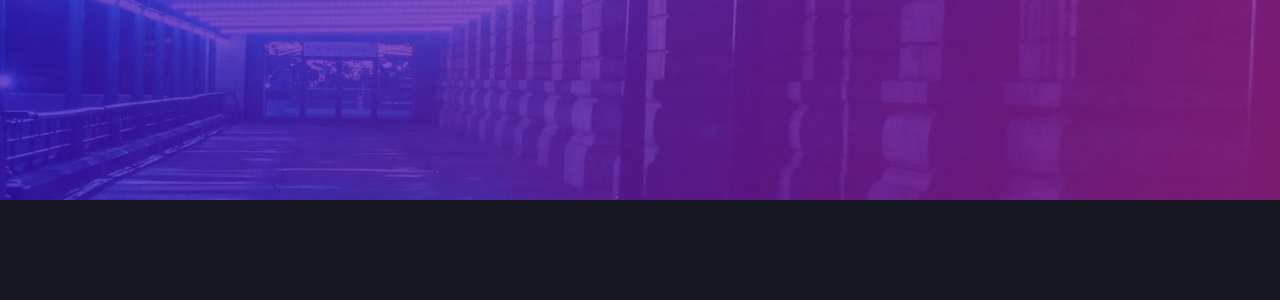
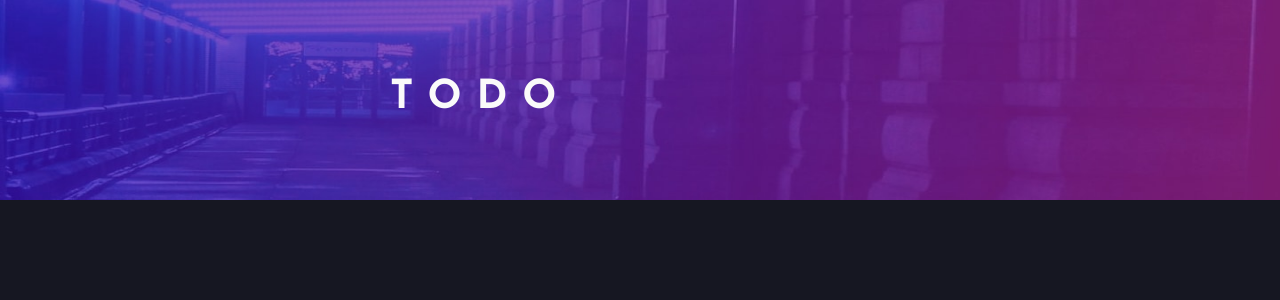
Before and after one commit to Jaylonnet/todo, a React (Vite) app: page / in a window 1280 px wide. Shown: the top 300 px of the page. Built offline with nearby package versions, Linux system fonts and the light colour scheme.

Commit message:
chore: create header

```diff
--- a/src/App.jsx
+++ b/src/App.jsx
@@ -1,5 +1,11 @@
 function App() {
-  return <></>;
+  return (
+    <div className="content">
+      <header className="header">
+        <div className="logo">Todo</div>
+      </header>
+    </div>
+  );
 }
 
 export default App;
--- a/src/index.css
+++ b/src/index.css
@@ -1,5 +1,7 @@
+@import url("https://fonts.googleapis.com/css2?family=Josefin+Sans:ital,wght@0,100..700;1,100..700&display=swap");
+
 :root {
-  font-family: system-ui, Avenir, Helvetica, Arial, sans-serif;
+  font-family: "Josefin Sans", Avenir, Helvetica, Arial, sans-serif;
   line-height: 1.5;
   font-weight: 400;
 
@@ -20,4 +22,21 @@ body {
   background-repeat: no-repeat;
   background-size: cover;
   background-size: 100vw 25vh;
+  padding-top: 6rem;
 }
+
+.content {
+  max-width: 50rem;
+  margin: 0 auto;
+}
+
+.header {
+  color: hsl(0, 0%, 98%);
+}
+
+.logo {
+  font-size: 4rem;
+  font-weight: 700;
+  text-transform: uppercase;
+  letter-spacing: 1.5rem;
+}
```
